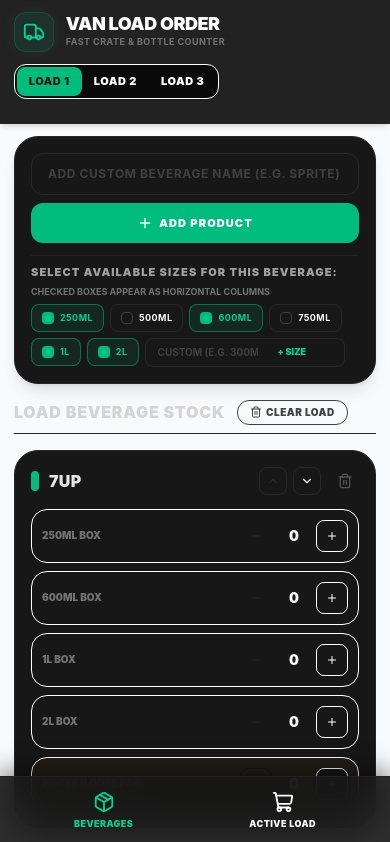
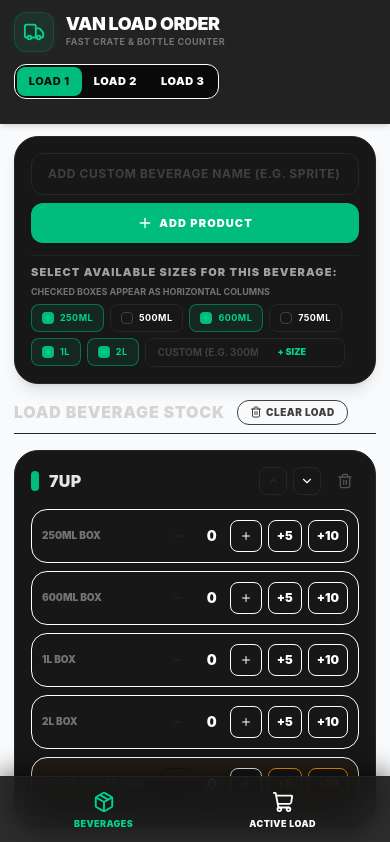
Before and after one commit to Tushar-s-kattimani/loading, a React (Vite) app: page / in a window 390 px wide. Shown: the top 842 px of the page. Built offline with nearby package versions, Linux system fonts and the light colour scheme.

Commit message:
feat: add quick-add +5 and +10 options to both desktop and mobile quantity adjusters

```diff
--- a/src/App.tsx
+++ b/src/App.tsx
@@ -608,14 +608,14 @@ export default function App() {
                   </th>
                   {/* Standard Box columns */}
                   {uniqueSizes.map(size => (
-                    <th key={size} className="p-2.5 font-black text-[10px] uppercase tracking-wider text-neutral-450 text-center w-[98px]">
+                    <th key={size} className="p-2.5 font-black text-[10px] uppercase tracking-wider text-neutral-450 text-center w-[140px]">
                       <span className="px-1.5 py-0.5 rounded text-[9px] font-black bg-emerald-500/10 text-emerald-400">
                         {size} Bx
                       </span>
                     </th>
                   ))}
                   {/* SINGLE PIECES COLUMN IN FRONT OF TOTAL */}
-                  <th className="p-2.5 font-black text-[10px] uppercase tracking-wider text-neutral-450 text-center w-[98px] border-l border-neutral-800">
+                  <th className="p-2.5 font-black text-[10px] uppercase tracking-wider text-neutral-450 text-center w-[140px] border-l border-neutral-800">
                     <span className="px-1.5 py-0.5 rounded text-[9px] font-black bg-amber-500/10 text-amber-400">
                       Pieces (Pcs)
                     </span>
@@ -679,7 +679,7 @@ export default function App() {
 
                         if (!hasSize) {
                           return (
-                            <td key={size} className="p-2 text-center w-[98px]">
+                            <td key={size} className="p-2 text-center w-[140px]">
                               <span className="text-neutral-850 font-bold select-none text-[10px]">—</span>
                             </td>
                           );
@@ -688,8 +688,8 @@ export default function App() {
                         const key = `${product.name}_${size}`;
                         const qty = currentDraft[key] || 0;
                         return (
-                          <td key={size} className="p-2 text-center w-[98px]">
-                            <div className={`inline-flex items-center justify-center p-1 rounded-xl border transition-all ${
+                          <td key={size} className="p-2 text-center w-[140px]">
+                            <div className={`inline-flex items-center justify-center p-1 rounded-xl border transition-all gap-1 ${
                               qty > 0 ? 'bg-neutral-955 border-emerald-500/30' : 'bg-neutral-955/50 border-neutral-850'
                             }`}>
                               <button
@@ -716,14 +716,30 @@ export default function App() {
                               >
                                 <Plus className="w-3 h-3" />
                               </button>
+
+                              <button
+                                type="button"
+                                onClick={() => updateQuantity(product.name, size, 5)}
+                                className="px-1.5 h-7 rounded-lg flex items-center justify-center border bg-neutral-900 text-[10px] font-black text-emerald-450 hover:bg-neutral-800 active:scale-90 transition-all border-neutral-750"
+                              >
+                                +5
+                              </button>
+
+                              <button
+                                type="button"
+                                onClick={() => updateQuantity(product.name, size, 10)}
+                                className="px-1.5 h-7 rounded-lg flex items-center justify-center border bg-neutral-900 text-[10px] font-black text-emerald-450 hover:bg-neutral-800 active:scale-90 transition-all border-neutral-750"
+                              >
+                                +10
+                              </button>
                             </div>
                           </td>
                         );
                       })}
 
                       {/* SINGLE PIECES ADJUSTER IN FRONT OF TOTAL (PEACES) */}
-                      <td className="p-2 text-center w-[98px] border-l border-neutral-800 bg-amber-500/5">
-                        <div className={`inline-flex items-center justify-center p-1 rounded-xl border transition-all ${
+                      <td className="p-2 text-center w-[140px] border-l border-neutral-800 bg-amber-500/5">
+                        <div className={`inline-flex items-center justify-center p-1 rounded-xl border transition-all gap-1 ${
                           rowPieces > 0 ? 'bg-neutral-955 border-amber-500/30' : 'bg-neutral-955/50 border-neutral-850'
                         }`}>
                           <button
@@ -749,6 +765,22 @@ export default function App() {
                             className={`w-7 h-7 rounded-lg flex items-center justify-center border bg-neutral-900 text-white hover:bg-neutral-800 active:scale-90 transition-all border-neutral-750 text-neutral-550`}
                           >
                             <Plus className="w-3 h-3" />
+                          </button>
+
+                          <button
+                            type="button"
+                            onClick={() => updateQuantity(product.name, 'pcs', 5)}
+                            className="px-1.5 h-7 rounded-lg flex items-center justify-center border bg-neutral-900 text-[10px] font-black text-amber-500 hover:bg-neutral-800 active:scale-90 transition-all border-neutral-750"
+                          >
+                            +5
+                          </button>
+
+                          <button
+                            type="button"
+                            onClick={() => updateQuantity(product.name, 'pcs', 10)}
+                            className="px-1.5 h-7 rounded-lg flex items-center justify-center border bg-neutral-900 text-[10px] font-black text-amber-450 hover:bg-neutral-800 active:scale-90 transition-all border-neutral-750"
+                          >
+                            +10
                           </button>
                         </div>
                       </td>
@@ -874,7 +906,7 @@ export default function App() {
                             {size} Box
                           </span>
 
-                          <div className="flex items-center gap-2.5">
+                          <div className="flex items-center gap-1.5">
                             <button
                               type="button"
                               onClick={() => updateQuantity(product.name, size, -1)}
@@ -889,9 +921,23 @@ export default function App() {
                             <button
                               type="button"
                               onClick={() => updateQuantity(product.name, size, 1)}
-                              className="w-8 h-8 rounded-lg flex items-center justify-center border bg-neutral-900 text-white active:scale-90"
+                              className="w-8 h-8 rounded-lg flex items-center justify-center border bg-neutral-900 text-white active:scale-90 border-neutral-750"
                             >
                               <Plus className="w-3 h-3" />
+                            </button>
+                            <button
+                              type="button"
+                              onClick={() => updateQuantity(product.name, size, 5)}
+                              className="px-2 h-8 rounded-lg flex items-center justify-center border bg-neutral-900 text-xs font-black text-emerald-450 active:scale-90 border-neutral-750"
+                            >
+                              +5
+                            </button>
+                            <button
+                              type="button"
+                              onClick={() => updateQuantity(product.name, size, 10)}
+                              className="px-2 h-8 rounded-lg flex items-center justify-center border bg-neutral-900 text-xs font-black text-emerald-450 active:scale-90 border-neutral-750"
+                            >
+                              +10
                             </button>
                           </div>
                         </div>
@@ -906,7 +952,7 @@ export default function App() {
                         Pieces (Loose Pcs)
                       </span>
 
-                      <div className="flex items-center gap-2.5">
+                      <div className="flex items-center gap-1.5">
                         <button
                           type="button"
                           onClick={() => updateQuantity(product.name, 'pcs', -1)}
@@ -924,6 +970,20 @@ export default function App() {
                           className="w-8 h-8 rounded-lg flex items-center justify-center border bg-neutral-900 text-white active:scale-90 border-neutral-750"
                         >
                           <Plus className="w-3 h-3" />
+                        </button>
+                        <button
+                          type="button"
+                          onClick={() => updateQuantity(product.name, 'pcs', 5)}
+                          className="px-2 h-8 rounded-lg flex items-center justify-center border bg-neutral-900 text-xs font-black text-amber-500 active:scale-90 border-neutral-750"
+                        >
+                          +5
+                        </button>
+                        <button
+                          type="button"
+                          onClick={() => updateQuantity(product.name, 'pcs', 10)}
+                          className="px-2 h-8 rounded-lg flex items-center justify-center border bg-neutral-900 text-xs font-black text-amber-500 active:scale-90 border-neutral-750"
+                        >
+                          +10
                         </button>
                       </div>
                     </div>
```
